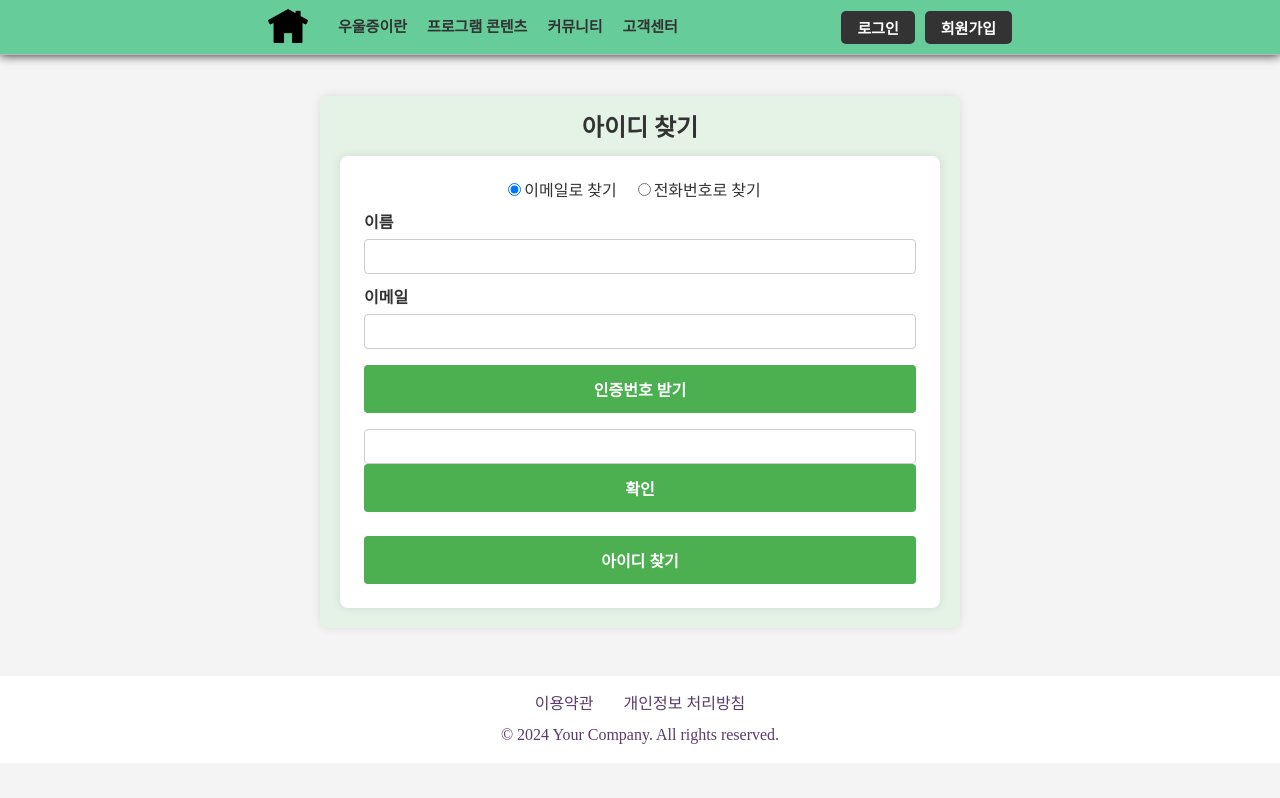
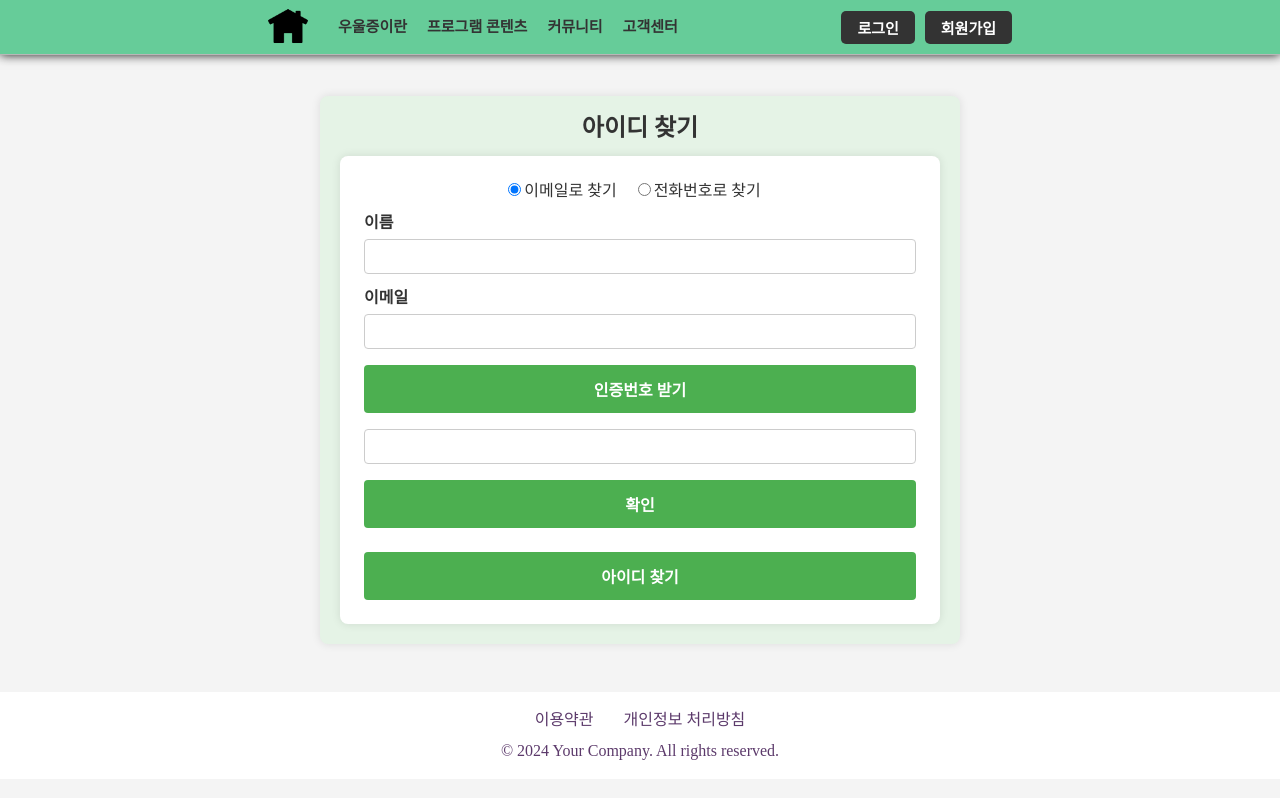
Before and after one commit to Kangsh101/depression, a React (Create React App) app: page /Idppl in a window 1280 px wide. Both pictures are taken after a click on the button "인증번호 받기". Built offline with nearby package versions, Linux system fonts and the light colour scheme.

Commit message:
ID/PW 찾기 페이지 업데이트1.1 commit

```diff
--- a/src/component/Idppl.js
+++ b/src/component/Idppl.js
@@ -130,7 +130,7 @@ const Idppl = () => {
             {verificationCodeSent && (
               <div className='info-item'>
                 <input type="text" name="verificationCode" value={verificationCode} onChange={handleVerificationCodeChange} required className='info-value' />
-                <button onClick={handleVerify} className="submit-btn">확인</button>
+                <button onClick={handleVerify} className="submit-btn submit-btn-yes">확인</button>
               </div>
             )}
           </div>
--- a/src/component/Passwordppl.js
+++ b/src/component/Passwordppl.js
@@ -130,7 +130,7 @@ const Passwordppl = () => {
             {verificationCodeSent && (
               <div className='info-item'>
                 <input type="text" name="verificationCode" value={verificationCode} onChange={handleVerificationCodeChange} required className='info-value' />
-                <button onClick={handleVerify} className="submit-btn">확인</button>
+                <button onClick={handleVerify} className="submit-btn submit-btn-yes">확인</button>
               </div>
             )}
           </div>
--- a/src/css/Passwordppl.css
+++ b/src/css/Passwordppl.css
@@ -69,6 +69,10 @@
   margin-top: 1em;
 }
 
+.submit-btn-yes {
+  margin-top: 1em;
+}
+
 .Passwordppl-section-content .submit-btn:hover {
   background-color: #45a049;
 }
--- a/src/css/idppl.css
+++ b/src/css/idppl.css
@@ -69,6 +69,10 @@
   margin-top: 1em;
 }
 
+.submit-btn-yes {
+  margin-top: 1em;
+}
+
 .Idppl-section-content .submit-btn:hover {
   background-color: #45a049;
 }
```
Also changed, not shown: 11 other files (tests, documents, lock files or other folders).
